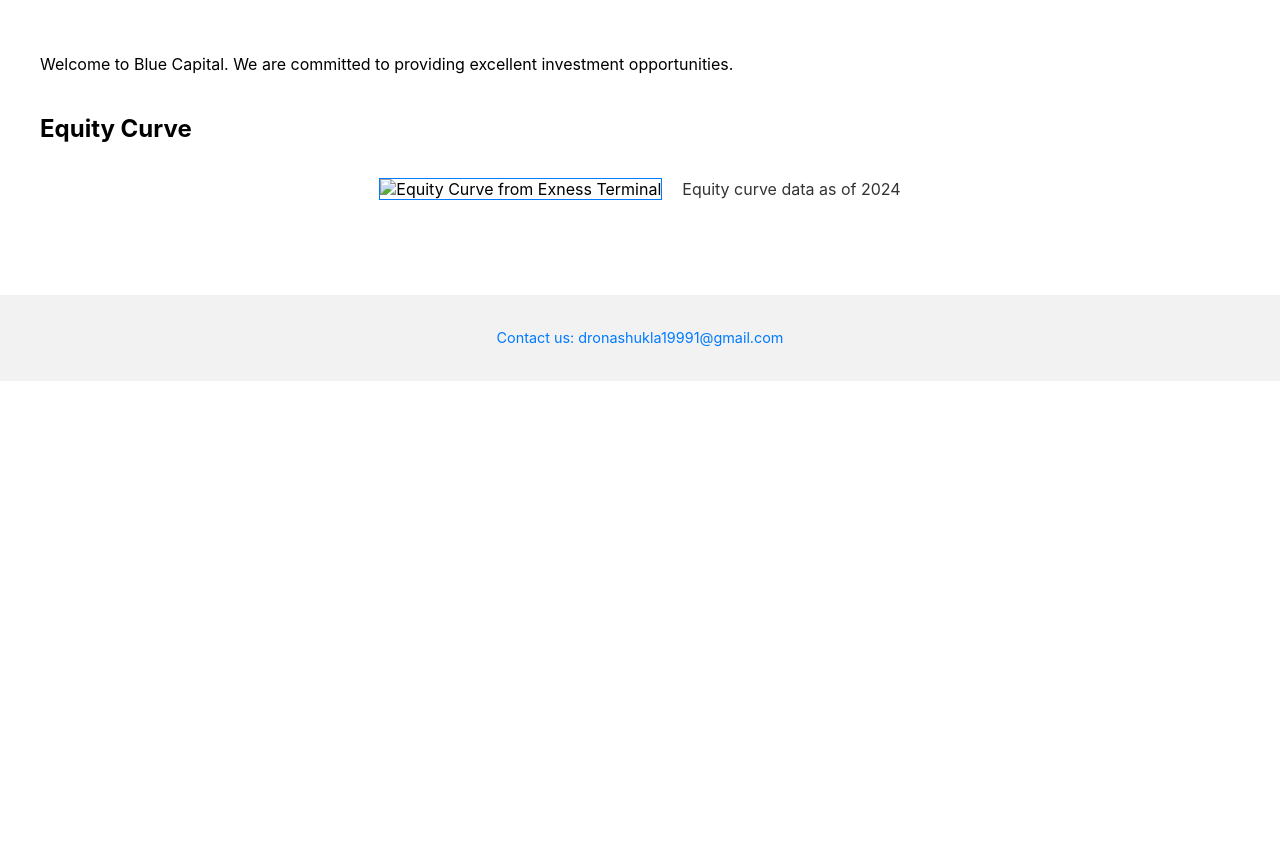
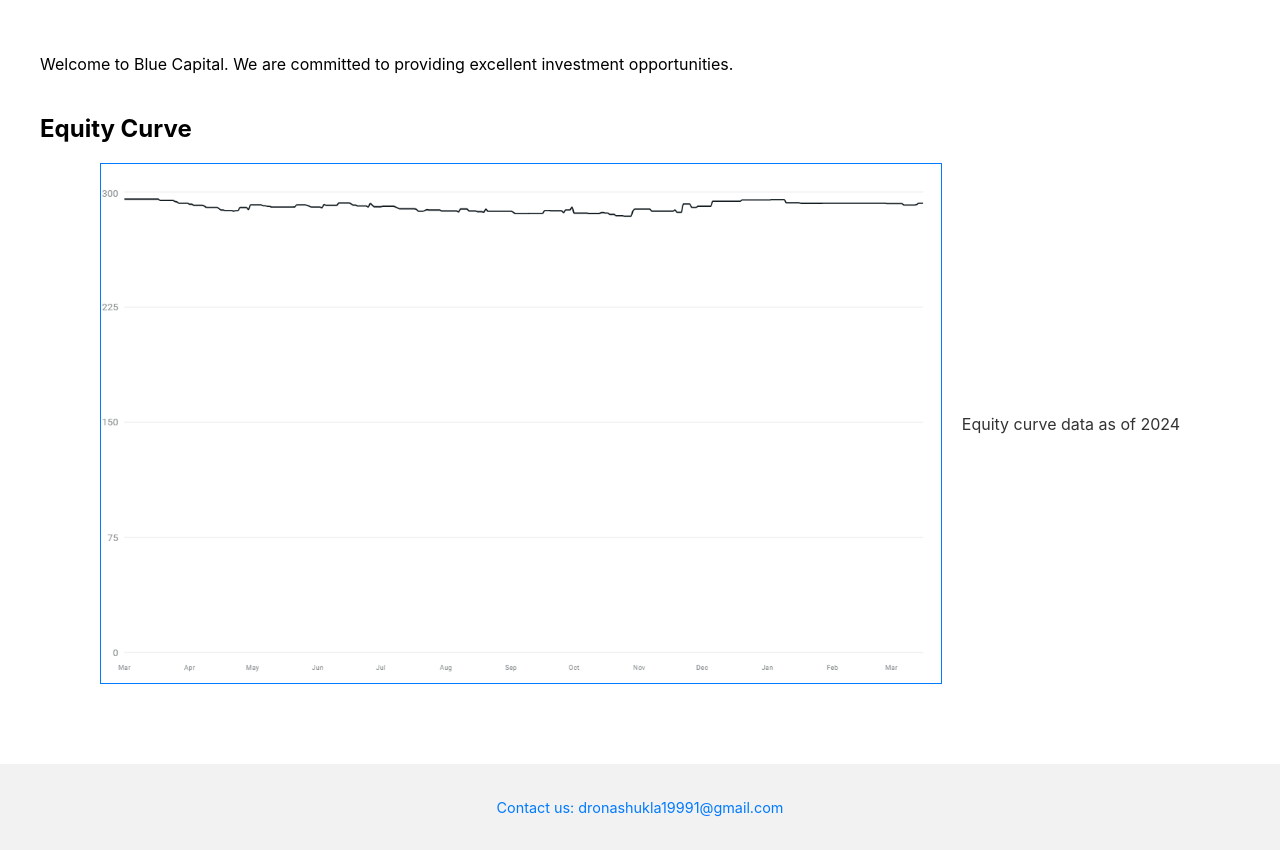
Before and after one commit to dronashukla/Blue-Capital, a plain HTML site: page index.html in a window 1280 px wide. Shown: the part 91-941 px from the top of the page. Before the commit the page ends 800 px from the top, so only its background shows below. Drawn offline with Linux system fonts and the light colour scheme.

Commit message:
Update index.html

```diff
--- a/index.html
+++ b/index.html
@@ -17,7 +17,7 @@
     <section id="equity-curve">
       <h2>Equity Curve</h2>
       <div class="equity-container">
-        <img src="Equitycurve.png" alt="Equity Curve from Exness Terminal">
+        <img src="Equitycurve(17.03.25).png" alt="Equity Curve from Exness Terminal">
         <p class="year-info">Equity curve data as of 2024</p>
       </div>
     </section>
```
